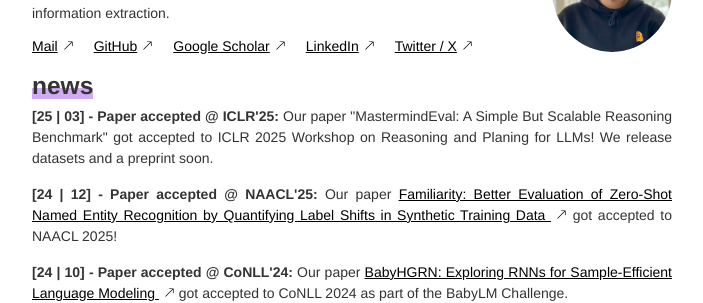
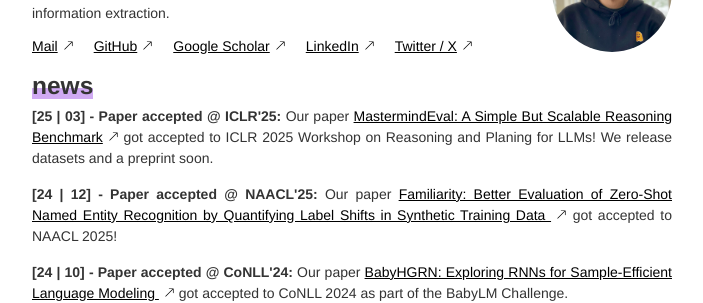
Before and after one commit to whoisjones/whoisjones.github.io, a Jekyll site: the page built from index.md, in a window 1280 px wide. Shown: the part 175-478 px from the top of the page, without its empty margins (288-991 px from the left). Built offline with Jekyll 4.4.1, drawn with Linux system fonts in a browser that asks for light colours; our own code applies the rules of GitHub Pages for plain Markdown files; part of the change alters nothing that is shown.

```diff
--- a/index.md
+++ b/index.md
@@ -22,7 +22,7 @@ title:
 ### news
 <div class="updates">
     <ul>
-        <li><strong>[25 | 03] - Paper accepted @ ICLR'25:</strong> Our paper "MastermindEval: A Simple But Scalable Reasoning Benchmark" got accepted to ICLR 2025 Workshop on Reasoning and Planing for LLMs! We release datasets and a preprint soon.
+        <li><strong>[25 | 03] - Paper accepted @ ICLR'25:</strong> Our paper <a href="https://arxiv.org/abs/2503.05891">MastermindEval: A Simple But Scalable Reasoning Benchmark</a> got accepted to ICLR 2025 Workshop on Reasoning and Planing for LLMs! We release datasets and a preprint soon.
         </li>
 
         <li><strong>[24 | 12] - Paper accepted @ NAACL'25:</strong> Our paper
```
